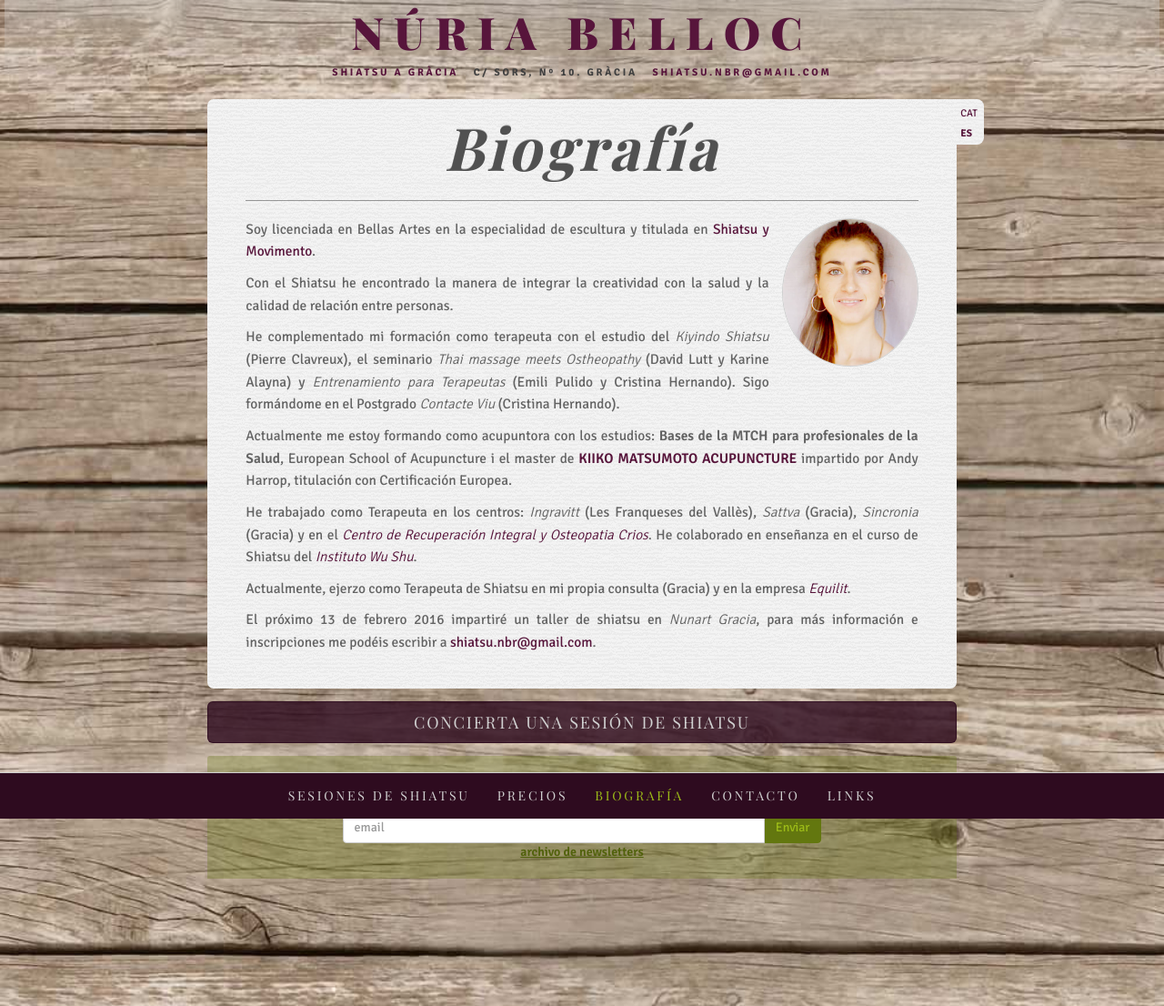
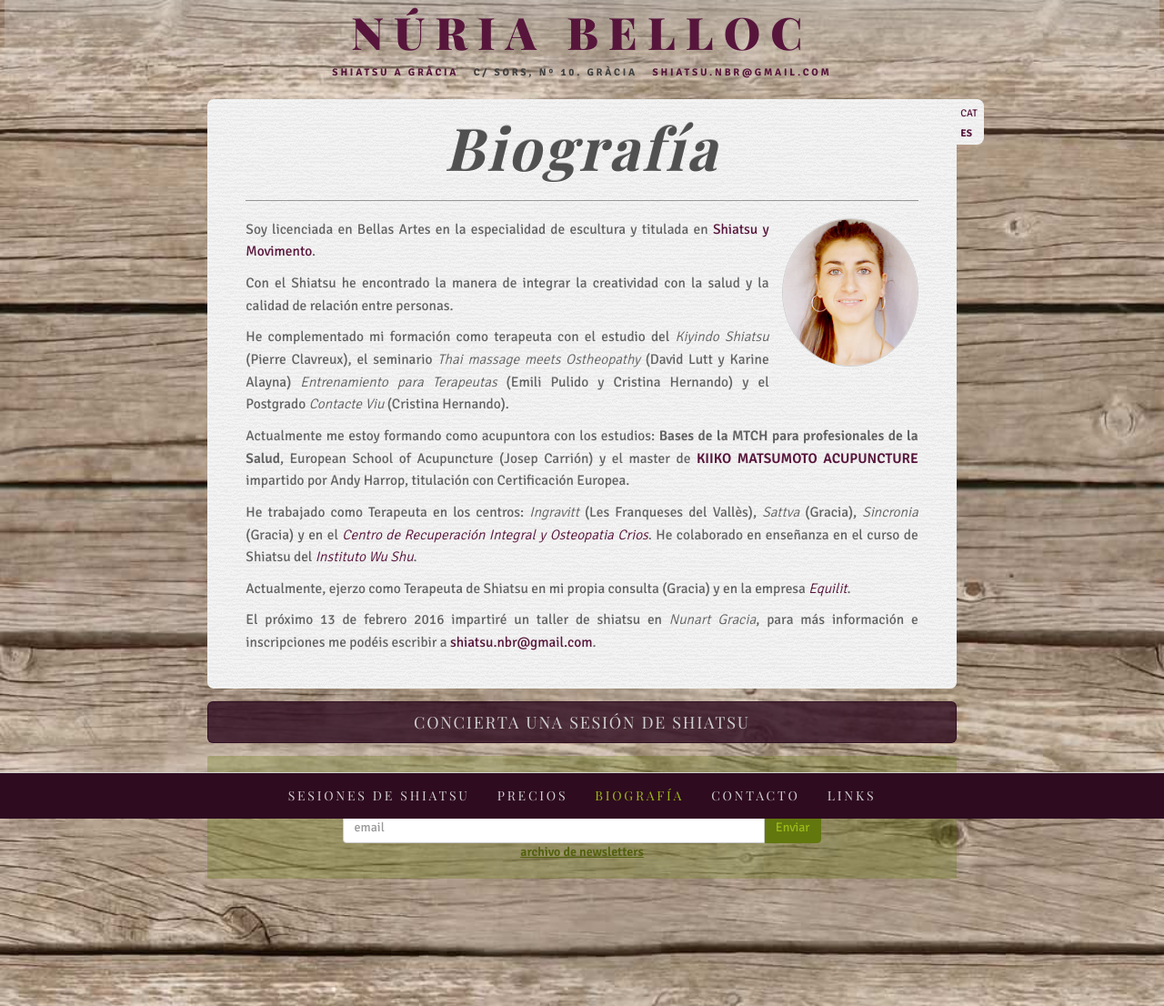
Before and after one commit to agustibr/shiatsu.nuriabelloc.com, a Jekyll site: the page built from es/3-bio.md, in a window 1280 px wide. Shown: the whole page at 91% size. Built offline with Jekyll 4.4.1, drawn with Linux system fonts in a browser that asks for light colours; some web fonts are replaced.

Commit message:
Updated 3-bio.md

```diff
--- a/es/3-bio.md
+++ b/es/3-bio.md
@@ -12,9 +14,9 @@ Soy licenciada en Bellas Artes en la especialidad de escultura y titulada en [Sh
 
 Con el Shiatsu he encontrado la manera de integrar la creatividad con la salud y la calidad de relación entre personas.
 
-He complementado mi formación como terapeuta con el estudio del _Kiyindo Shiatsu_ (Pierre Clavreux), el seminario _Thai massage meets Ostheopathy_ (David Lutt y Karine Alayna) y _Entrenamiento para Terapeutas_ (Emili Pulido y Cristina Hernando). Sigo formándome en el Postgrado _Contacte Viu_ (Cristina Hernando).
+He complementado mi formación como terapeuta con el estudio del _Kiyindo Shiatsu_ (Pierre Clavreux), el seminario _Thai massage meets Ostheopathy_ (David Lutt y Karine Alayna) _Entrenamiento para Terapeutas_ (Emili Pulido y Cristina Hernando) y el Postgrado _Contacte Viu_ (Cristina Hernando).
 
-Actualmente me estoy formando como acupuntora con los estudios: **Bases de la MTCH para profesionales de la Salud**, European School of Acupuncture i el master de **[KIIKO MATSUMOTO ACUPUNCTURE](http://www.kiikomatsumoto.com/)** impartido por Andy Harrop, titulación con Certificación Europea.
+Actualmente me estoy formando como acupuntora con los estudios: **Bases de la MTCH para profesionales de la Salud**, European School of Acupuncture (Josep Carrión) y el master de **[KIIKO MATSUMOTO ACUPUNCTURE](http://www.kiikomatsumoto.com/)** impartido por Andy Harrop, titulación con Certificación Europea.
 
 He trabajado como Terapeuta en los centros: _Ingravitt_ (Les Franqueses del Vallès), _Sattva_ (Gracia), _Sincronia_ (Gracia) y en el _[Centro de Recuperación Integral y Osteopatia Crios][crios]_. He colaborado en enseñanza en el curso de Shiatsu del _[Instituto Wu Shu][wushu]_.
 
```
Also changed, not shown: other parts of es/3-bio.md (+2 -0 lines).
